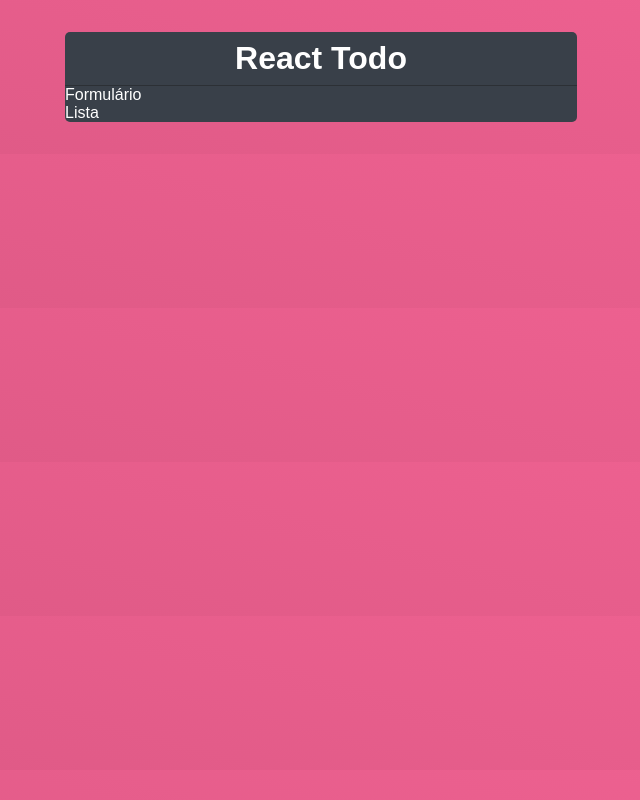
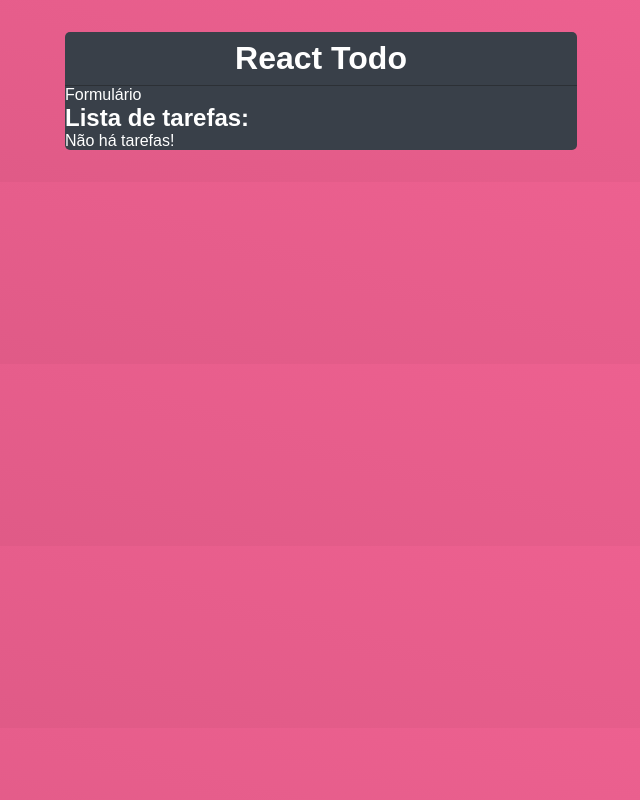
Before and after one commit to Wesley-Nilton/react-todo, a React (Vite) app: page / in a window 1280 px wide. Shown: the whole page, without its empty margins (319-959 px from the left). Built offline with nearby package versions, Linux system fonts and the light colour scheme.

Commit message:
Add conditional rendering of task list

```diff
--- a/src/App.jsx
+++ b/src/App.jsx
@@ -19,7 +19,8 @@ function App() {
         <p>Formulário</p>
       </div>
       <div className="list-todo">
-        <p>Lista</p>
+        <h2>Lista de tarefas:</h2>
+        {todos.length === 0 && <p>Não há tarefas!</p>}
       </div>
     </div>
   )
```
